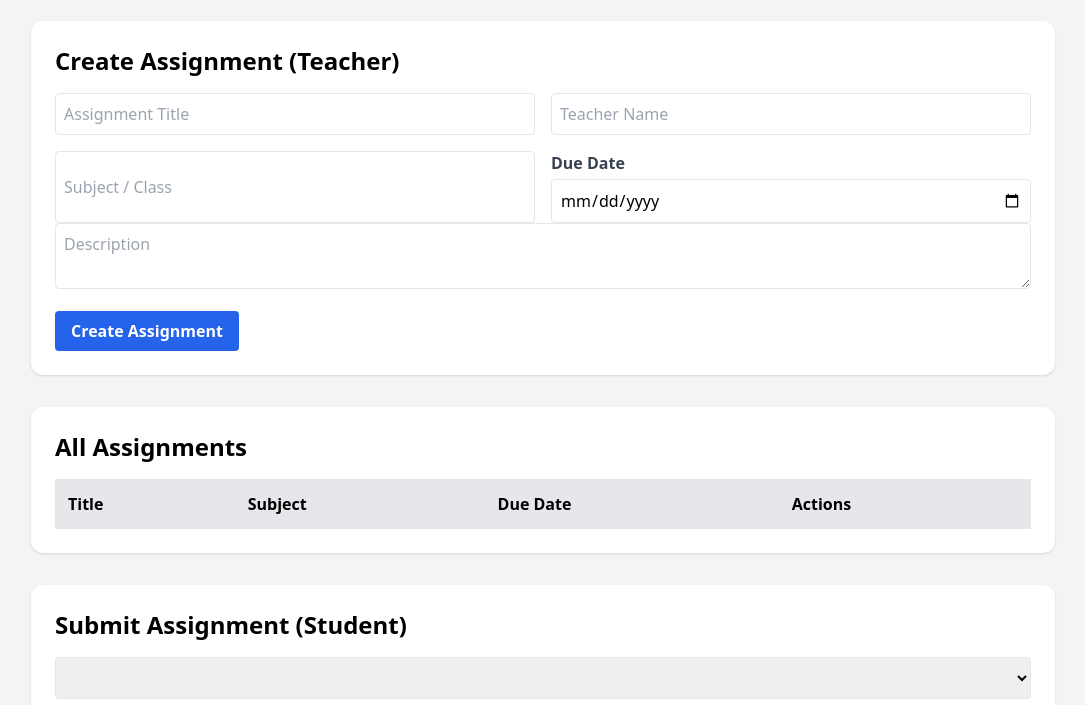
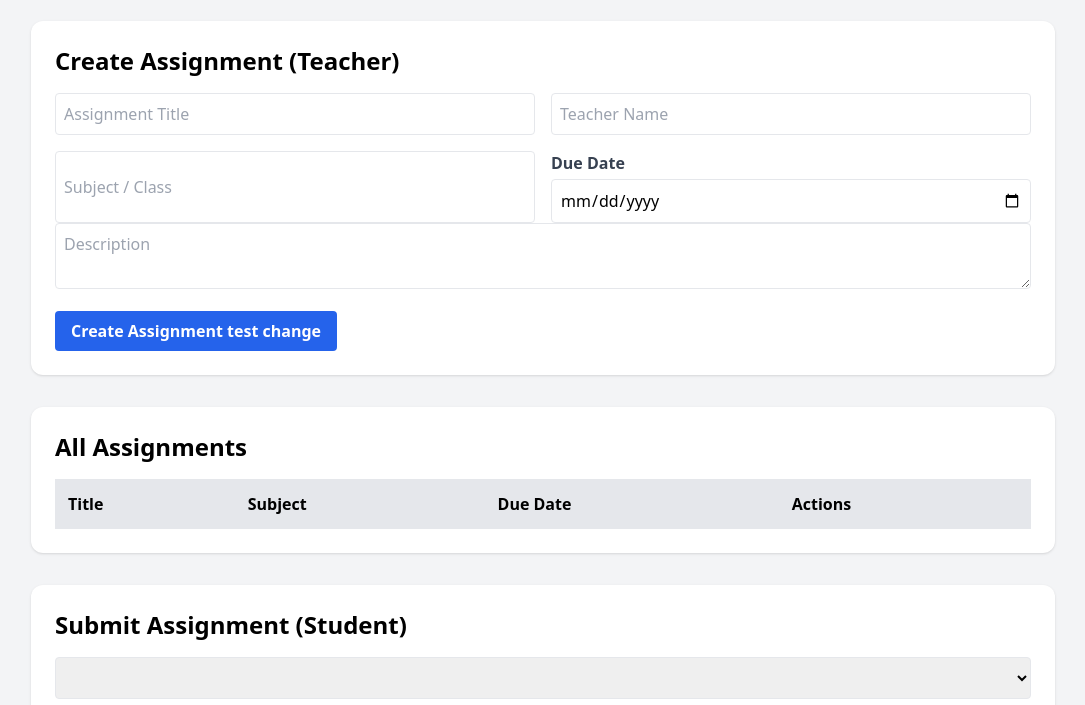
Before and after one commit to rashmi-sharma-devops/ci-cd-workshop-frontend, a plain HTML site: page index.html in a window 1280 px wide. Shown: the part 95-800 px from the top of the page, without its empty margins (97-1182 px from the left). Drawn offline with nearby package versions, Linux system fonts and the light colour scheme; no server answers.

Commit message:
Update index.html

```diff
--- a/index.html
+++ b/index.html
@@ -34,7 +34,7 @@
 
       <button onclick="createAssignment()"
               class="btn mt-4 bg-blue-600 hover:bg-blue-700 text-white">
-        Create Assignment
+        Create Assignment test change
       </button>
     </div>
 
```
